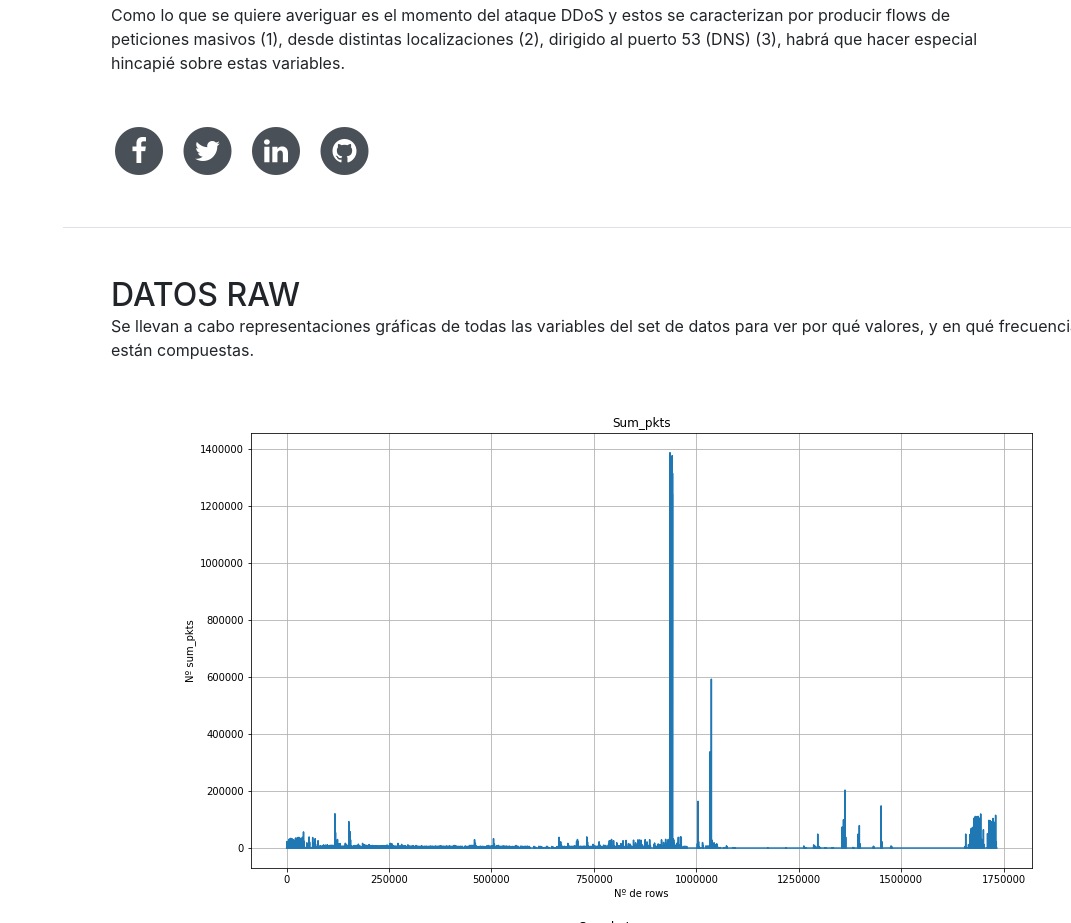
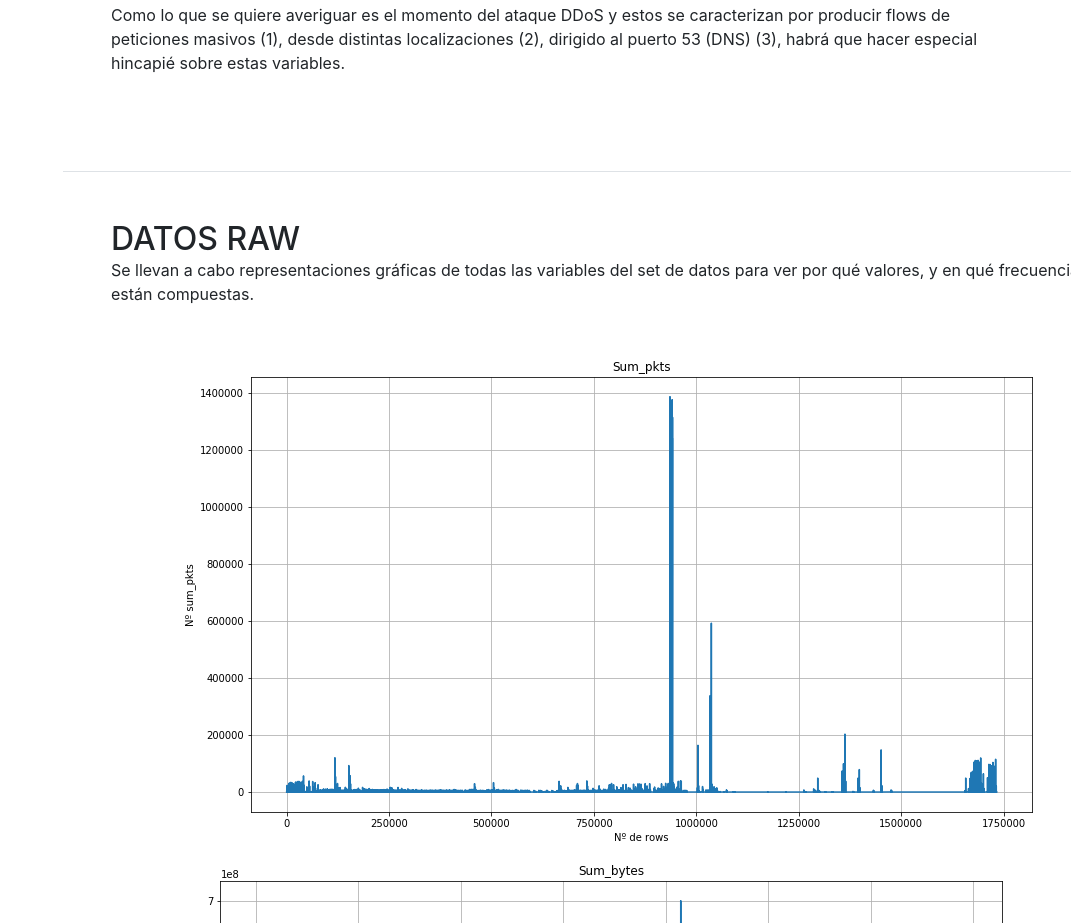
Before and after one commit to EnriqueRondan/CV-Enrique-Rondan, a website with bundled scripts: page index.html in a window 1280 px wide. Shown: the part 1337-2260 px from the top of the page, without its empty margins (209-1280 px from the left). Built offline with nearby package versions, Linux system fonts and the light colour scheme; a web font is replaced by a local one.

Commit message:
Update index.html

```diff
--- a/index.html
+++ b/index.html
@@ -84,40 +84,7 @@
           <p align="center"><img src="img/variables.PNG" alt=""></p>
           <p class="mb-5"> Como lo que se quiere averiguar es el momento del ataque DDoS y estos se caracterizan por producir flows de peticiones masivos (1), desde distintas localizaciones (2), dirigido al puerto 53 (DNS) (3), habrá que hacer especial hincapié sobre estas variables. </p>
 
-          <ul class="list-inline list-social-icons mb-0">
-            <li class="list-inline-item">
-              <a href="#">
-                <span class="fa-stack fa-lg">
-                  <i class="fa fa-circle fa-stack-2x"></i>
-                  <i class="fa fa-facebook fa-stack-1x fa-inverse"></i>
-                </span>
-              </a>
-            </li>
-            <li class="list-inline-item">
-              <a href="#">
-                <span class="fa-stack fa-lg">
-                  <i class="fa fa-circle fa-stack-2x"></i>
-                  <i class="fa fa-twitter fa-stack-1x fa-inverse"></i>
-                </span>
-              </a>
-            </li>
-            <li class="list-inline-item">
-              <a href="#">
-                <span class="fa-stack fa-lg">
-                  <i class="fa fa-circle fa-stack-2x"></i>
-                  <i class="fa fa-linkedin fa-stack-1x fa-inverse"></i>
-                </span>
-              </a>
-            </li>
-            <li class="list-inline-item">
-              <a href="#">
-                <span class="fa-stack fa-lg">
-                  <i class="fa fa-circle fa-stack-2x"></i>
-                  <i class="fa fa-github fa-stack-1x fa-inverse"></i>
-                </span>
-              </a>
-            </li>
-          </ul>
+
         </div>
       </section>
 
```
